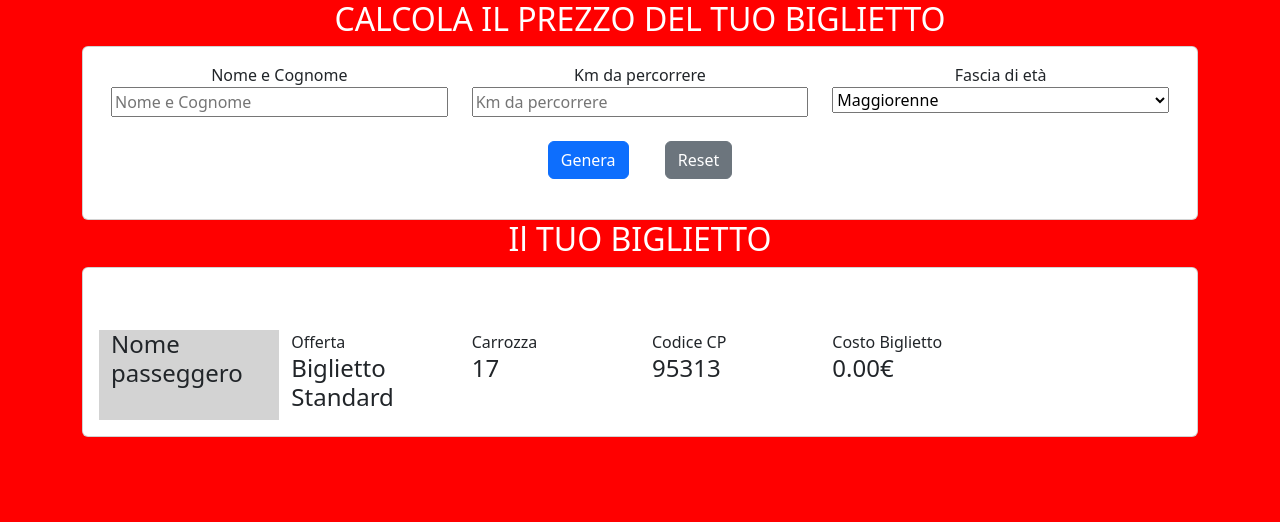
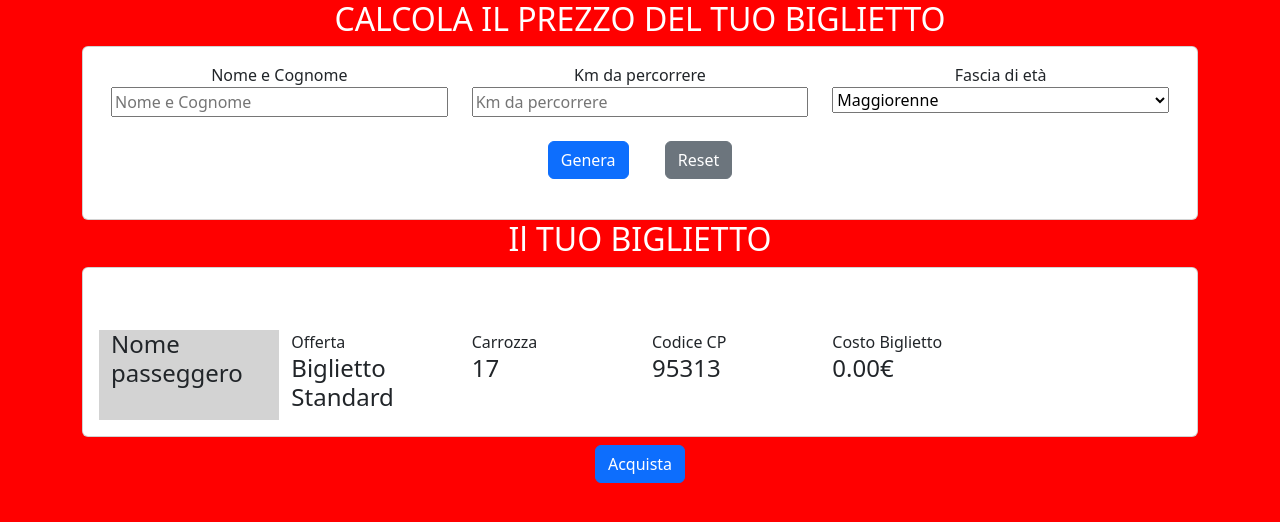
Before and after one commit to AlexandroFioretti1/js-biglietto-treno-form, a plain HTML site: page index.html in a window 1280 px wide. Both pictures are taken after a click on the button "Genera". Drawn offline with nearby package versions, Linux system fonts and the light colour scheme.

Commit message:
add button " acquista " sotto l'offerta

```diff
--- a/index.html
+++ b/index.html
@@ -87,8 +87,12 @@
                         </div>
                     </div>
                 </div>
+                <div class="text-center mt-2">
+                    <button id="generate" class="btn btn-primary mx-3">Acquista </button>
+                </div>
             </section>
         </div>
+
     </div>
 
     <script src="https://cdn.jsdelivr.net/npm/bootstrap@5.2.3/dist/js/bootstrap.bundle.min.js"
```
